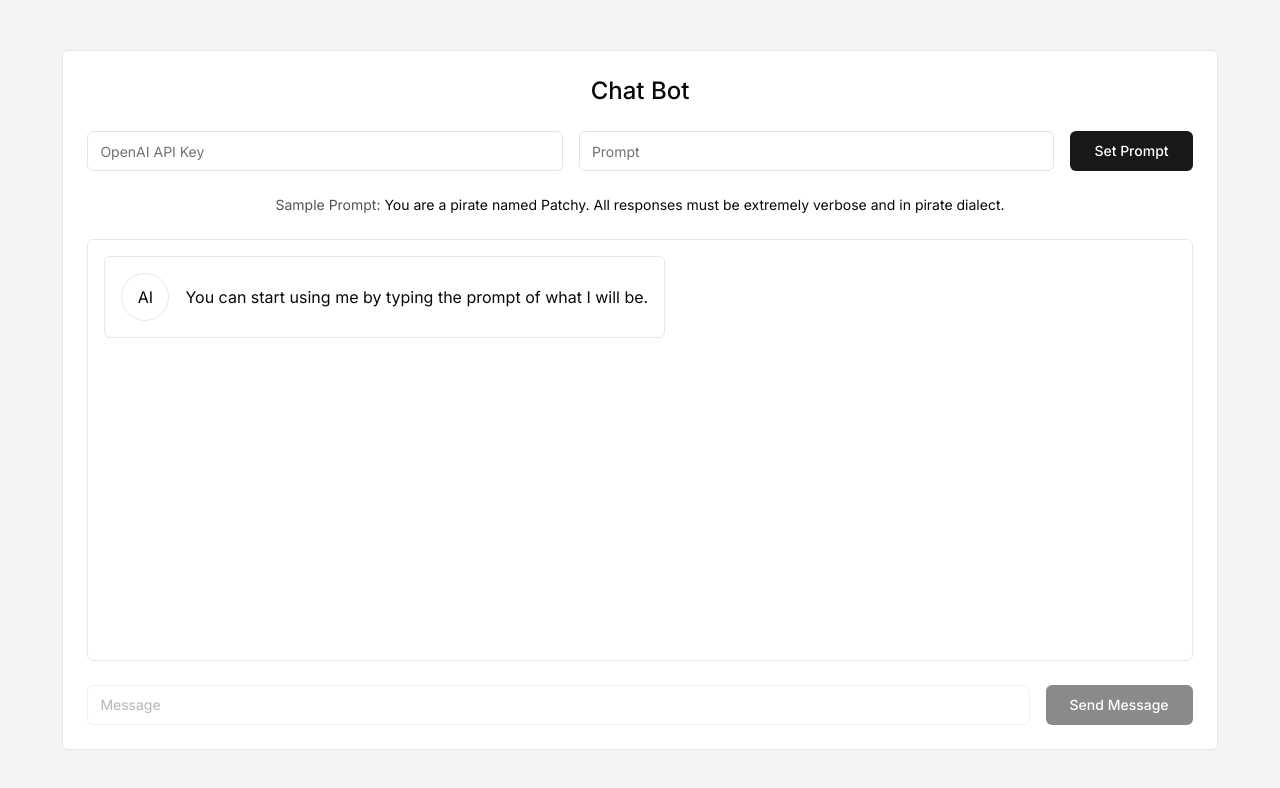
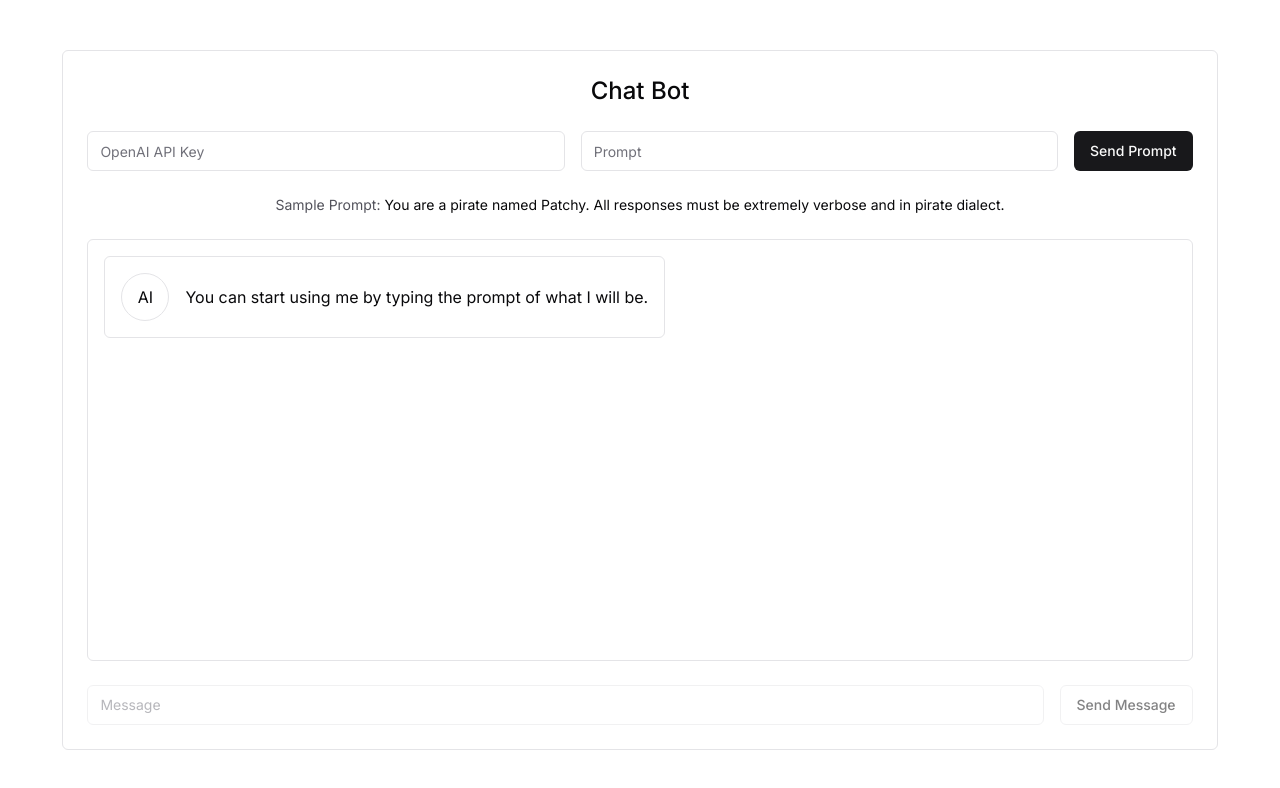
Before and after one commit to Wiazeph/Chat-Bot, a Next.js app: page / in a window 1280 px wide. Shown: the top 788 px of the page. Built offline with nearby package versions, Linux system fonts and the light colour scheme.

Commit message:
feat add shadcn and components

```diff
--- a/src/app/globals.css
+++ b/src/app/globals.css
@@ -2,31 +2,92 @@
 @tailwind components;
 @tailwind utilities;
 
-:root {
-  --foreground-rgb: 0, 0, 0;
-  --background-start-rgb: 214, 219, 220;
-  --background-end-rgb: 255, 255, 255;
-}
+@layer base {
+  :root {
+    --background: 0 0% 100%;
+    --foreground: 240 10% 3.9%;
 
-@media (prefers-color-scheme: dark) {
-  :root {
-    --foreground-rgb: 255, 255, 255;
-    --background-start-rgb: 0, 0, 0;
-    --background-end-rgb: 0, 0, 0;
+    --card: 0 0% 100%;
+    --card-foreground: 240 10% 3.9%;
+
+    --popover: 0 0% 100%;
+    --popover-foreground: 240 10% 3.9%;
+
+    --primary: 240 5.9% 10%;
+    --primary-foreground: 0 0% 98%;
+
+    --secondary: 240 4.8% 95.9%;
+    --secondary-foreground: 240 5.9% 10%;
+
+    --muted: 240 4.8% 95.9%;
+    --muted-foreground: 240 3.8% 46.1%;
+
+    --accent: 240 4.8% 95.9%;
+    --accent-foreground: 240 5.9% 10%;
+
+    --destructive: 0 84.2% 60.2%;
+    --destructive-foreground: 0 0% 98%;
+
+    --border: 240 5.9% 90%;
+    --input: 240 5.9% 90%;
+    --ring: 240 10% 3.9%;
+
+    --radius: 0.5rem;
+  }
+
+  .dark {
+    --background: 240 10% 3.9%;
+    --foreground: 0 0% 98%;
+
+    --card: 240 10% 3.9%;
+    --card-foreground: 0 0% 98%;
+
+    --popover: 240 10% 3.9%;
+    --popover-foreground: 0 0% 98%;
+
+    --primary: 0 0% 98%;
+    --primary-foreground: 240 5.9% 10%;
+
+    --secondary: 240 3.7% 15.9%;
+    --secondary-foreground: 0 0% 98%;
+
+    --muted: 240 3.7% 15.9%;
+    --muted-foreground: 240 5% 64.9%;
+
+    --accent: 240 3.7% 15.9%;
+    --accent-foreground: 0 0% 98%;
+
+    --destructive: 0 62.8% 30.6%;
+    --destructive-foreground: 0 0% 98%;
+
+    --border: 240 3.7% 15.9%;
+    --input: 240 3.7% 15.9%;
+    --ring: 240 4.9% 83.9%;
   }
 }
 
 @layer base {
+  * {
+    @apply border-border;
+  }
   body {
-    @apply p-8 h-dvh flex items-center justify-center bg-zinc-100 text-zinc-950;
+    @apply bg-background text-foreground;
+  }
+}
+
+/* bg-zinc-100 text-zinc-950 */
+
+@layer base {
+  body {
+    @apply p-8 h-dvh flex items-center justify-center;
   }
 }
 
 @layer components {
-  .input {
+  .inputD {
     @apply w-full h-10 rounded-md border border-zinc-200 bg-white px-3 py-2 text-sm placeholder:text-zinc-500 disabled:cursor-not-allowed disabled:opacity-50;
   }
-  .button {
+  .buttonD {
     @apply h-10 px-6 whitespace-nowrap bg-zinc-900 text-white hover:bg-zinc-700 rounded-md text-sm font-medium transition-colors disabled:pointer-events-none disabled:opacity-50;
   }
 }
--- a/src/app/page.tsx
+++ b/src/app/page.tsx
@@ -1,6 +1,9 @@
 'use client'
 
 import { useState } from 'react'
+
+import { Input } from '@/components/ui/input'
+import { Button } from '@/components/ui/button'
 
 import MessageComponent from '@/components/message'
 import TypingComponent from '@/components/typing'
@@ -101,7 +104,7 @@
 
       <form onSubmit={sendSystemPrompt} className="flex gap-x-4">
         {/*  */}
-        <input
+        <Input
           type="text"
           name="openApiKey"
           placeholder="OpenAI API Key"
@@ -110,7 +113,7 @@
         />
         {/*  */}
 
-        <input
+        <Input
           type="text"
           name="prompt"
           placeholder="Prompt"
@@ -118,13 +121,13 @@
           disabled={promptMessage !== null ? true : false}
         />
 
-        <button
+        <Button
           type="submit"
           className="button"
           disabled={promptMessage !== null ? true : false}
         >
-          Set Prompt
-        </button>
+          Send Prompt
+        </Button>
       </form>
 
       <div className="text-sm text-center">
@@ -142,7 +145,7 @@
       </div>
 
       <form onSubmit={sendUserMessage} className="flex gap-x-4">
-        <input
+        <Input
           type="text"
           name="message"
           placeholder="Message"
@@ -150,13 +153,14 @@
           disabled={promptMessage !== null ? false : true}
         />
 
-        <button
+        <Button
+          variant="outline"
           type="submit"
           className="button"
           disabled={promptMessage !== null ? false : true}
         >
           Send Message
-        </button>
+        </Button>
       </form>
     </div>
   )
--- a/src/components/typing.tsx
+++ b/src/components/typing.tsx
@@ -1,15 +1,18 @@
 import React from 'react'
+
+import { Skeleton } from '@/components/ui/skeleton'
 
 type Props = {}
 
 const TypingComponent = (props: Props) => {
   return (
-    <div className="flex gap-x-4 items-center">
-      <div className="h-12 w-full min-w-12 max-w-12 rounded-full border flex items-center justify-center">
-        AI
+    <div className="flex items-center gap-x-4">
+      <Skeleton className="h-12 w-12 rounded-full" />
+
+      <div className="space-y-2">
+        <Skeleton className="h-4 w-full" />
+        <Skeleton className="h-4 w-5/6" />
       </div>
-
-      <div>Loading...</div>
     </div>
   )
 }
--- /dev/null
+++ b/src/components/ui/button.tsx
@@ -0,0 +1,56 @@
+import * as React from "react"
+import { Slot } from "@radix-ui/react-slot"
+import { cva, type VariantProps } from "class-variance-authority"
+
+import { cn } from "@/lib/utils"
+
+const buttonVariants = cva(
+  "inline-flex items-center justify-center whitespace-nowrap rounded-md text-sm font-medium ring-offset-background transition-colors focus-visible:outline-none focus-visible:ring-2 focus-visible:ring-ring focus-visible:ring-offset-2 disabled:pointer-events-none disabled:opacity-50",
+  {
+    variants: {
+      variant: {
+        default: "bg-primary text-primary-foreground hover:bg-primary/90",
+        destructive:
+          "bg-destructive text-destructive-foreground hover:bg-destructive/90",
+        outline:
+          "border border-input bg-background hover:bg-accent hover:text-accent-foreground",
+        secondary:
+          "bg-secondary text-secondary-foreground hover:bg-secondary/80",
+        ghost: "hover:bg-accent hover:text-accent-foreground",
+        link: "text-primary underline-offset-4 hover:underline",
+      },
+      size: {
+        default: "h-10 px-4 py-2",
+        sm: "h-9 rounded-md px-3",
+        lg: "h-11 rounded-md px-8",
+        icon: "h-10 w-10",
+      },
+    },
+    defaultVariants: {
+      variant: "default",
+      size: "default",
+    },
+  }
+)
+
+export interface ButtonProps
+  extends React.ButtonHTMLAttributes<HTMLButtonElement>,
+    VariantProps<typeof buttonVariants> {
+  asChild?: boolean
+}
+
+const Button = React.forwardRef<HTMLButtonElement, ButtonProps>(
+  ({ className, variant, size, asChild = false, ...props }, ref) => {
+    const Comp = asChild ? Slot : "button"
+    return (
+      <Comp
+        className={cn(buttonVariants({ variant, size, className }))}
+        ref={ref}
+        {...props}
+      />
+    )
+  }
+)
+Button.displayName = "Button"
+
+export { Button, buttonVariants }
--- /dev/null
+++ b/src/components/ui/input.tsx
@@ -0,0 +1,25 @@
+import * as React from "react"
+
+import { cn } from "@/lib/utils"
+
+export interface InputProps
+  extends React.InputHTMLAttributes<HTMLInputElement> {}
+
+const Input = React.forwardRef<HTMLInputElement, InputProps>(
+  ({ className, type, ...props }, ref) => {
+    return (
+      <input
+        type={type}
+        className={cn(
+          "flex h-10 w-full rounded-md border border-input bg-background px-3 py-2 text-sm ring-offset-background file:border-0 file:bg-transparent file:text-sm file:font-medium placeholder:text-muted-foreground focus-visible:outline-none focus-visible:ring-2 focus-visible:ring-ring focus-visible:ring-offset-2 disabled:cursor-not-allowed disabled:opacity-50",
+          className
+        )}
+        ref={ref}
+        {...props}
+      />
+    )
+  }
+)
+Input.displayName = "Input"
+
+export { Input }
--- /dev/null
+++ b/src/components/ui/skeleton.tsx
@@ -0,0 +1,15 @@
+import { cn } from "@/lib/utils"
+
+function Skeleton({
+  className,
+  ...props
+}: React.HTMLAttributes<HTMLDivElement>) {
+  return (
+    <div
+      className={cn("animate-pulse rounded-md bg-muted", className)}
+      {...props}
+    />
+  )
+}
+
+export { Skeleton }
--- /dev/null
+++ b/src/lib/utils.ts
@@ -0,0 +1,6 @@
+import { type ClassValue, clsx } from "clsx"
+import { twMerge } from "tailwind-merge"
+
+export function cn(...inputs: ClassValue[]) {
+  return twMerge(clsx(inputs))
+}
--- a/tailwind.config.ts
+++ b/tailwind.config.ts
@@ -1,20 +1,80 @@
-import type { Config } from "tailwindcss";
+import type { Config } from "tailwindcss"
 
-const config: Config = {
+const config = {
+  darkMode: ["class"],
   content: [
-    "./src/pages/**/*.{js,ts,jsx,tsx,mdx}",
-    "./src/components/**/*.{js,ts,jsx,tsx,mdx}",
-    "./src/app/**/*.{js,ts,jsx,tsx,mdx}",
-  ],
+    './pages/**/*.{ts,tsx}',
+    './components/**/*.{ts,tsx}',
+    './app/**/*.{ts,tsx}',
+    './src/**/*.{ts,tsx}',
+	],
+  prefix: "",
   theme: {
+    container: {
+      center: true,
+      padding: "2rem",
+      screens: {
+        "2xl": "1400px",
+      },
+    },
     extend: {
-      backgroundImage: {
-        "gradient-radial": "radial-gradient(var(--tw-gradient-stops))",
-        "gradient-conic":
-          "conic-gradient(from 180deg at 50% 50%, var(--tw-gradient-stops))",
+      colors: {
+        border: "hsl(var(--border))",
+        input: "hsl(var(--input))",
+        ring: "hsl(var(--ring))",
+        background: "hsl(var(--background))",
+        foreground: "hsl(var(--foreground))",
+        primary: {
+          DEFAULT: "hsl(var(--primary))",
+          foreground: "hsl(var(--primary-foreground))",
+        },
+        secondary: {
+          DEFAULT: "hsl(var(--secondary))",
+          foreground: "hsl(var(--secondary-foreground))",
+        },
+        destructive: {
+          DEFAULT: "hsl(var(--destructive))",
+          foreground: "hsl(var(--destructive-foreground))",
+        },
+        muted: {
+          DEFAULT: "hsl(var(--muted))",
+          foreground: "hsl(var(--muted-foreground))",
+        },
+        accent: {
+          DEFAULT: "hsl(var(--accent))",
+          foreground: "hsl(var(--accent-foreground))",
+        },
+        popover: {
+          DEFAULT: "hsl(var(--popover))",
+          foreground: "hsl(var(--popover-foreground))",
+        },
+        card: {
+          DEFAULT: "hsl(var(--card))",
+          foreground: "hsl(var(--card-foreground))",
+        },
+      },
+      borderRadius: {
+        lg: "var(--radius)",
+        md: "calc(var(--radius) - 2px)",
+        sm: "calc(var(--radius) - 4px)",
+      },
+      keyframes: {
+        "accordion-down": {
+          from: { height: "0" },
+          to: { height: "var(--radix-accordion-content-height)" },
+        },
+        "accordion-up": {
+          from: { height: "var(--radix-accordion-content-height)" },
+          to: { height: "0" },
+        },
+      },
+      animation: {
+        "accordion-down": "accordion-down 0.2s ease-out",
+        "accordion-up": "accordion-up 0.2s ease-out",
       },
     },
   },
-  plugins: [],
-};
-export default config;
+  plugins: [require("tailwindcss-animate")],
+} satisfies Config
+
+export default config
```
Also changed, not shown: package.json (+7 -1 lines), components.json (added), 1 other file (tests, documents, lock files or other folders).
